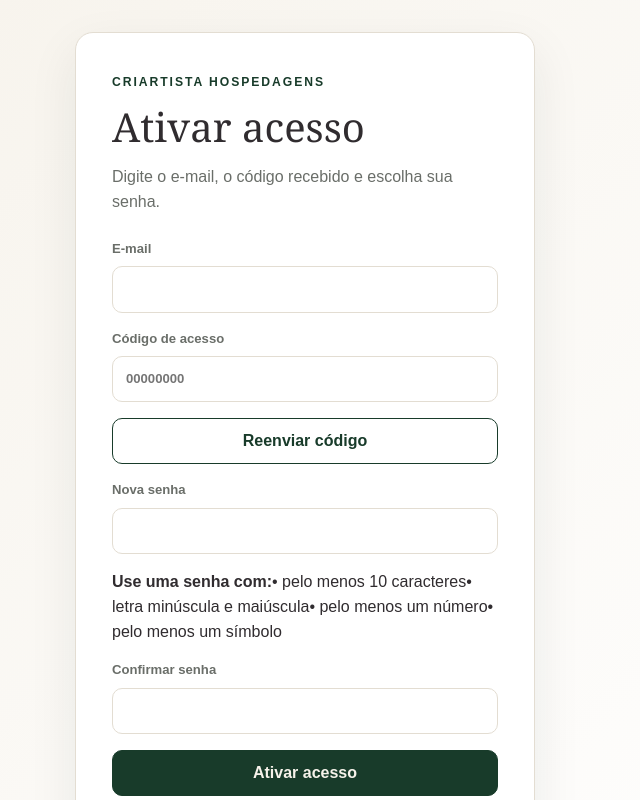
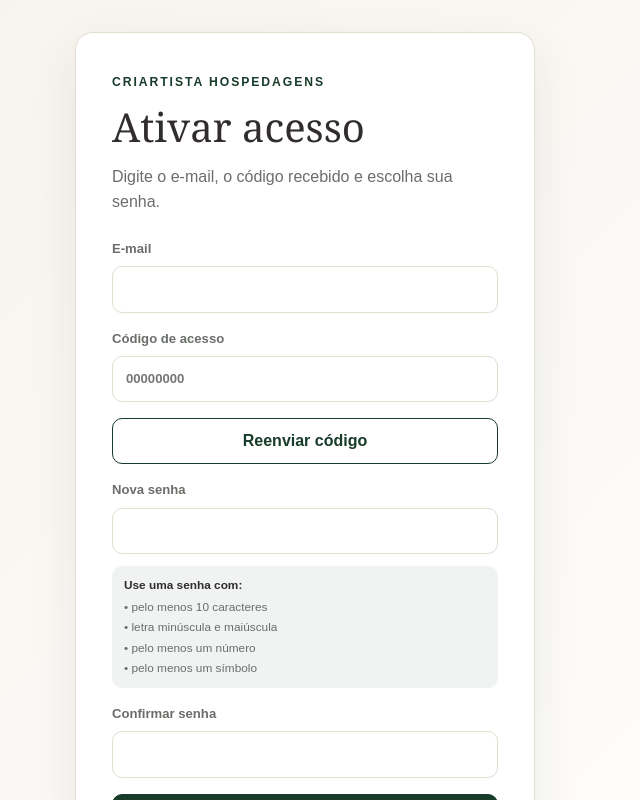
Before and after one commit to ocriartista-gif/criartista-hospedagens, a Next.js app: page /admin/accept-invite in a window 1280 px wide. Shown: the top 800 px of the page, without its empty margins (335-975 px from the left). Built offline with nearby package versions, Linux system fonts and the light colour scheme; no server answers.

Commit message:
style: show password security requirements clearly

```diff
--- a/app/globals.css
+++ b/app/globals.css
@@ -658,3 +658,19 @@ body,main{background:var(--brand-background);color:var(--brand-text)}
 @media(max-width:900px){
   .experience-admin-grid{grid-template-columns:1fr}
 }
+
+.password-requirements{
+  display:grid;
+  gap:3px;
+  margin-top:-4px;
+  padding:11px 12px;
+  border-radius:10px;
+  background:color-mix(in srgb,var(--brand-primary) 6%,#fff);
+  color:var(--muted);
+  font-size:.74rem;
+  line-height:1.45
+}
+.password-requirements strong{
+  color:var(--brand-text);
+  margin-bottom:2px
+}
```
